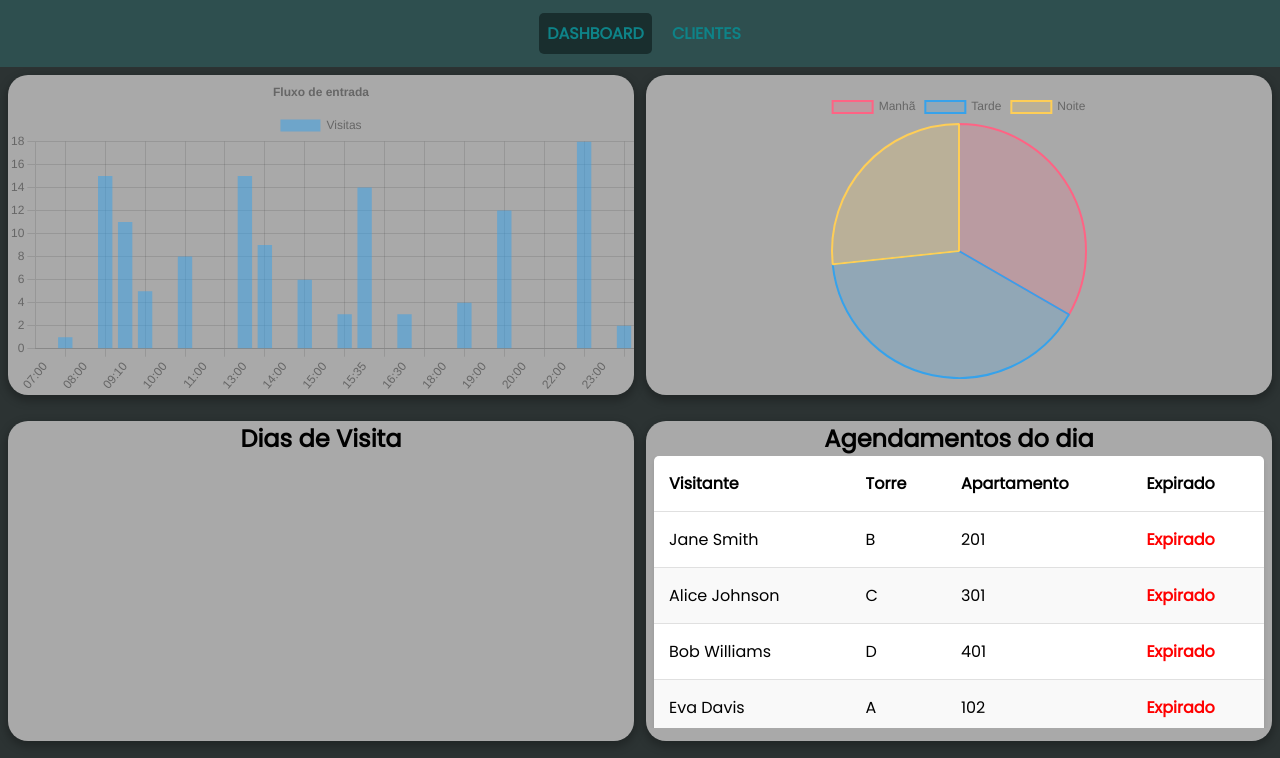
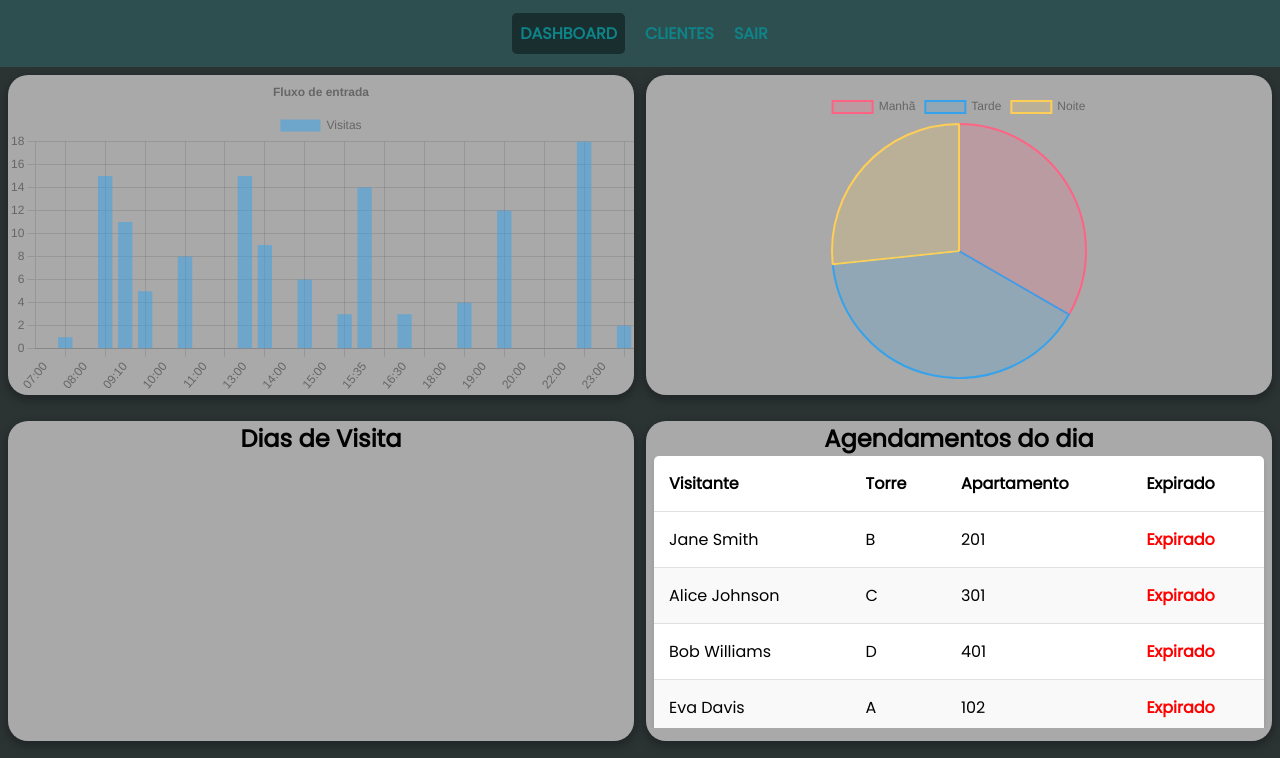
Before and after one commit to BrenerCantuaria/dashboard-fmf, a React (Vite) app: page / in a window 1280 px wide. Shown: the top 758 px of the page. Built offline with nearby package versions, Linux system fonts and the light colour scheme.

Commit message:
Add link de sair

```diff
--- a/src/components/Header/index.jsx
+++ b/src/components/Header/index.jsx
@@ -1,18 +1,32 @@
 import { Link, useLocation } from "react-router-dom";
 import style from "./Header.module.css";
+import { useContext } from "react";
+import { AuthContext } from "../../context/auth/authcontext";
 
 export default function Header() {
+  const auth = useContext(AuthContext);
   const location = useLocation();
-
+  const handleLogOut = async () => {
+    await auth.signout();
+  };
   return (
     <nav className={style.header}>
       <ul>
-        <li className={location.pathname === '/' ? style.active_link : ''}>
+        <li className={location.pathname === "/" ? style.active_link : ""}>
           <Link to="/">DashBoard</Link>
         </li>
-        <li className={location.pathname === '/Clientes' ? style.active_link : ''}>
+        <li
+          className={location.pathname === "/Clientes" ? style.active_link : ""}
+        >
           <Link to="/Clientes">Clientes</Link>
         </li>
+        {auth.user && (
+          <li>
+            <Link to="/Login" onClick={handleLogOut}>
+              Sair
+            </Link>
+          </li>
+        )}
       </ul>
     </nav>
   );
```
